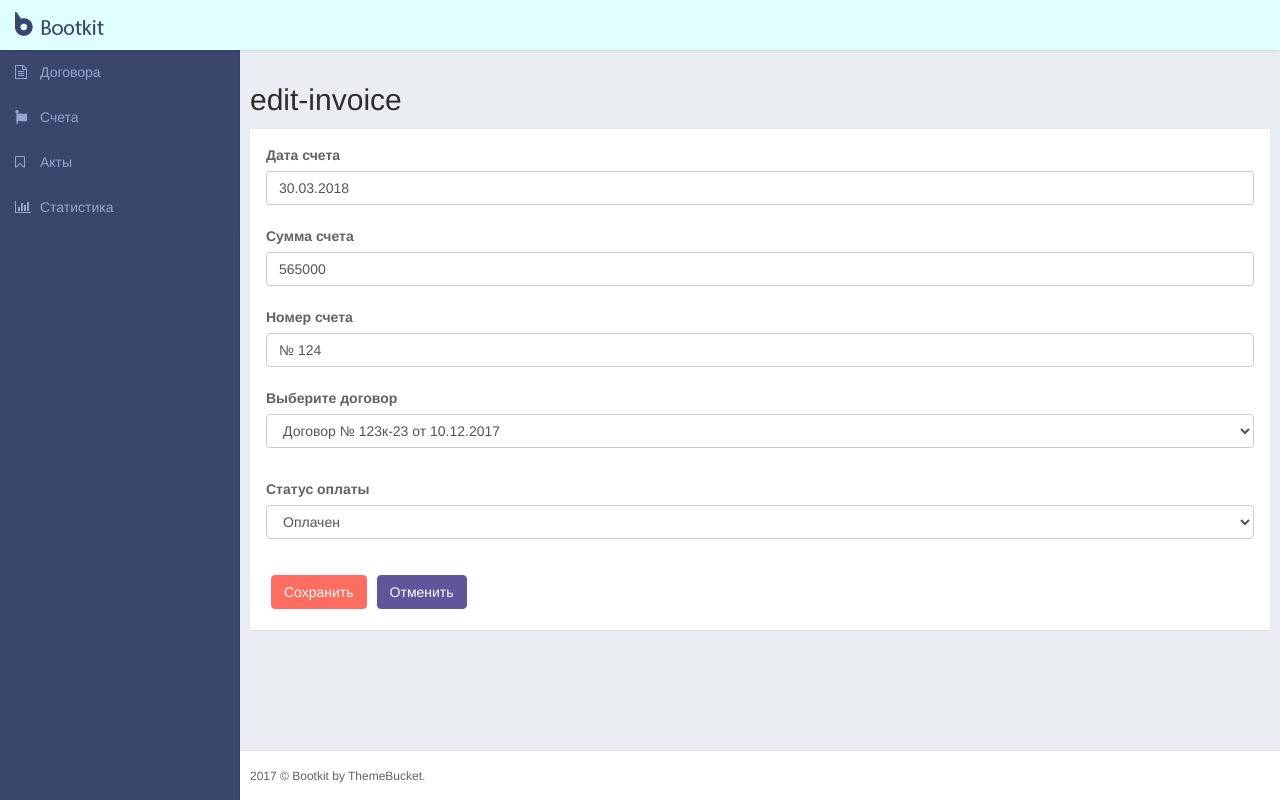
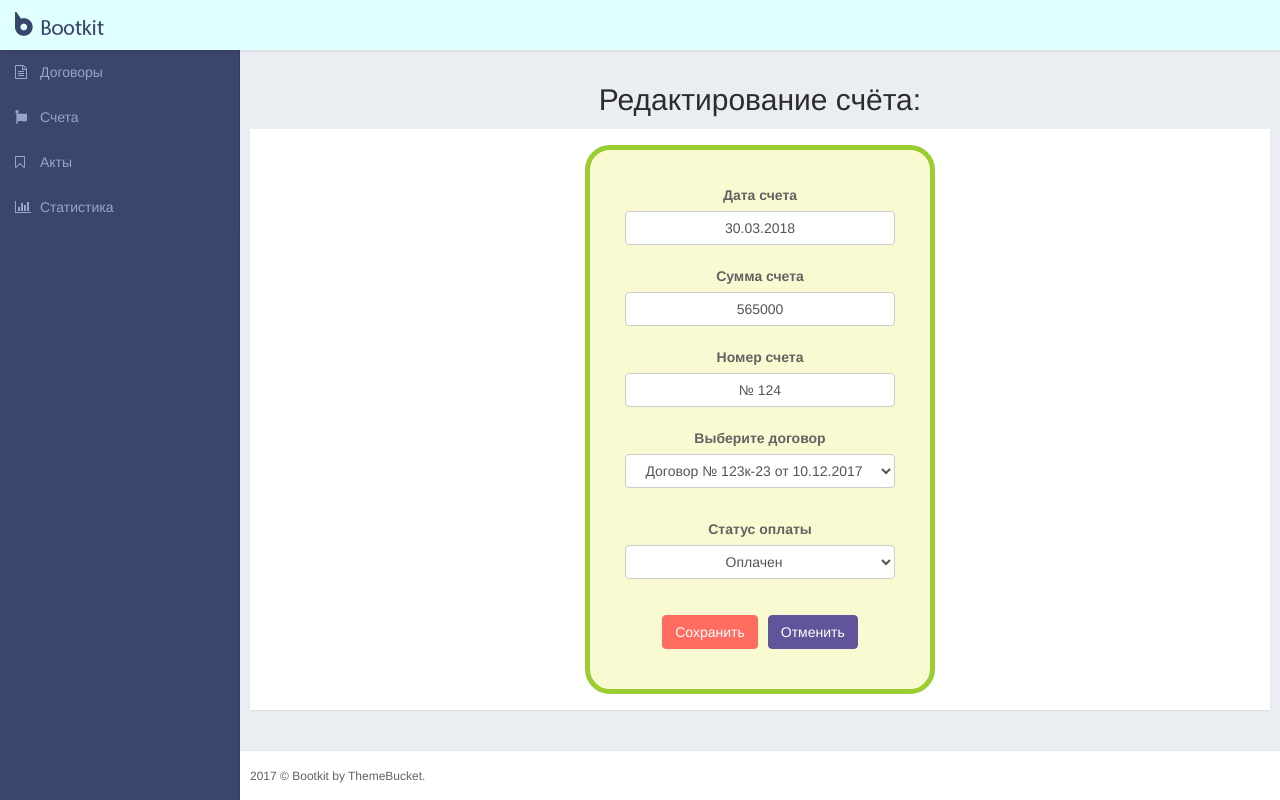
Before and after one commit to MycTau/document-app-prod, a Vue app: page /invoices/1/edit in a window 1280 px wide. Built offline with nearby package versions, Linux system fonts and the light colour scheme.

Commit message:
Added styles to Acts, Contracts, Invoices

```diff
--- a/src/components/Body.vue
+++ b/src/components/Body.vue
@@ -3,7 +3,7 @@
         <div class="ui-content-body">
 
             <div class="ui-container">
-                <h2>{{this.$route.name}}</h2>
+                <h2 class="section__name" >{{Name}}</h2>
                 <div class="row">
                     <div class="col-md-12">
                         <div class="panel">
@@ -187,10 +187,47 @@
 
 <script>
     export default {
-        name: "Body"
+        name: "Body",
+        computed: {
+            Name: function () {
+                switch (this.$route.name) {
+                    case 'contracts-list':
+                        return 'Список договоров:';
+                    case 'new-contract':
+                        return 'Создание нового договора:';
+                    case 'edit-contract':
+                        return 'Редактирование договора:';
+                    case 'delete-contract':
+                        return 'Удаление договора:';
+                    case 'invoices-list':
+                        return 'Список счетов:';
+                    case 'new-invoice':
+                        return 'Создание нового счёта:';
+                    case 'edit-invoice':
+                        return 'Редактирование счёта:';
+                    case 'delete-invoice':
+                        return 'Удаление счёта:';
+                    case 'acts-list':
+                        return 'Список актов:';
+                    case 'new-act':
+                        return 'Создание нового акта:';
+                    case 'edit-act':
+                        return 'Редактирование акта:';
+                    case 'delete-act':
+                        return 'Удаление акта:';
+                    case 'dashboard':
+                        return 'Статистика договоров:'
+
+                    default:
+                        return this.$route.name
+                }
+            }
+        }
     }
 </script>
 
 <style scoped>
-
+    .section__name {
+        text-align: center;
+    }
 </style>
--- a/src/components/Sidebar.vue
+++ b/src/components/Sidebar.vue
@@ -2,7 +2,7 @@
     <aside id="aside" class="ui-aside">
         <ul class="nav" ui-nav>
             <li>
-                <router-link to="/contracts"><i class="fa fa-file-text-o"></i><span>Договора</span></router-link>
+                <router-link to="/contracts"><i class="fa fa-file-text-o"></i><span>Договоры</span></router-link>
             </li>
             <li>
                 <router-link to="/invoices" href="font-awesome.html"><i class="fa fa-font-awesome"></i><span>Счета</span></router-link>
--- a/src/store.js
+++ b/src/store.js
@@ -11,7 +11,7 @@ export default new Vuex.Store({
       {id: 3, number: '№ 845-ЗК', date: '10.01.2019', type_id: 3, amount: '1290000'}
     ],
     types: [
-      {id: 1, name: 'transport-expedition', full_name: 'Транспортно-экспедиционное обслуживание'},
+      {id: 1, name: 'transport-expedition', full_name: 'Экспедирование'},
       {id: 2, name: 'transport', full_name: 'Транспортные услуги'},
       {id: 3, name: 'warehouse', full_name: 'Складские услуги'}
     ],
--- a/src/views/ActsDelete.vue
+++ b/src/views/ActsDelete.vue
@@ -1,6 +1,6 @@
 <template>
-    <div>
-        <h2>Действительно удаляем?</h2>
+    <div class="table__form">
+        <h1 style="color: darkblue">Действительно удаляем?</h1>
         <br>
         <button v-on:click="deleteFormActClicked" class="btn btn-danger">Подтверждаю</button>
         <button v-on:click="$emit('act-form-canceled')" class="btn btn-primary">Отменить</button>
@@ -31,4 +31,13 @@
     .btn {
         margin: 5px;
     }
+    .table__form {
+        padding: 35px;
+        width: 350px;
+        margin: 0 auto;
+        text-align: center;
+        border: 5px solid yellowgreen;
+        border-radius: 25px;
+        background: lightgoldenrodyellow;
+    }
 </style>
--- a/src/views/ActsForm.vue
+++ b/src/views/ActsForm.vue
@@ -1,18 +1,18 @@
 <template>
-    <div>
+    <div class="table__form">
         <label>Дата акта</label>
-        <input class="form-control" placeholder="" type="text" v-model="date">
+        <input class="form-control" placeholder="dd.mm.yyyy" type="text" v-model="date">
         <br>
         <label>Выберите счет</label>
-        <select class="form-control mb-10" v-model="invoice_id">
+        <select class="form-control mb-10 select__style" v-model="invoice_id">
             <option v-for="invoice in $store.state.invoices" v-bind:value="invoice.id">{{`Счёт ${invoice.number} от ${invoice.date}`}}</option>
         </select>
         <br>
         <label>Сумма акта</label>
-        <input class="form-control" placeholder="" type="text" v-model="sum">
+        <input class="form-control" placeholder="Укажите сумму акта" type="text" v-model="sum">
         <br>
         <label>Статус оплаты</label>
-        <select class="form-control mb-10" v-model="state_id">
+        <select class="form-control mb-10 select__style" v-model="state_id">
             <option v-for="state in $store.state.states" v-bind:value="state.id">{{state.full_name}}</option>
         </select>
         <br>
@@ -65,4 +65,19 @@
     .btn {
         margin: 5px;
     }
+    .table__form {
+        padding: 35px;
+        width: 350px;
+        margin: 0 auto;
+        text-align: center;
+        border: 5px solid yellowgreen;
+        border-radius: 25px;
+        background: lightgoldenrodyellow;
+    }
+    .form-control {
+        text-align: center;
+    }
+    .select__style {
+        text-align-last: center;
+    }
 </style>
--- a/src/views/ContractsDelete.vue
+++ b/src/views/ContractsDelete.vue
@@ -1,6 +1,6 @@
 <template>
-    <div>
-        <h2>Действительно удаляем?</h2>
+    <div class="table__form">
+        <h1 style="color: darkblue">Действительно удаляем?</h1>
         <br>
         <button v-on:click="deleteFormContractClicked" class="btn btn-danger">Подтверждаю</button>
         <button v-on:click="$emit('contract-form-canceled')" class="btn btn-primary">Отменить</button>
@@ -31,4 +31,13 @@
     .btn {
         margin: 5px;
     }
+    .table__form {
+        padding: 35px;
+        width: 350px;
+        margin: 0 auto;
+        text-align: center;
+        border: 5px solid yellowgreen;
+        border-radius: 25px;
+        background: lightgoldenrodyellow;
+    }
 </style>
--- a/src/views/ContractsForm.vue
+++ b/src/views/ContractsForm.vue
@@ -1,18 +1,18 @@
 <template>
-    <div>
+    <div class="table__form">
         <label>Номер договора</label>
-        <input class="form-control" placeholder="" type="text" v-model="number">
+        <input class="form-control" placeholder="Укажите номер договора" type="text" v-model="number">
         <br>
         <label>Дата договора</label>
-        <input class="form-control" type="text" v-model="date">
+        <input class="form-control" placeholder="dd.mm.yyyy" type="text" v-model="date">
         <br>
         <label>Тип договора</label>
-        <select class="form-control mb-10" v-model="type_id">
+        <select class="form-control mb-10 select__style" v-model="type_id">
             <option v-for="type in $store.state.types" v-bind:value="type.id">{{type.full_name}}</option>
         </select>
         <br>
         <label>Сумма договора</label>
-        <input class="form-control" placeholder="" type="number" v-model="amount">
+        <input class="form-control" placeholder="Укажите сумму договора" type="number" v-model="amount">
         <br>
 
         <button v-on:click="submitFormContractClicked" class="btn btn-danger">Сохранить</button>
@@ -62,4 +62,19 @@
     .btn {
         margin: 5px;
     }
+    .table__form {
+        padding: 35px;
+        width: 350px;
+        margin: 0 auto;
+        text-align: center;
+        border: 5px solid yellowgreen;
+        border-radius: 25px;
+        background: lightgoldenrodyellow;
+    }
+    .form-control {
+        text-align: center;
+    }
+    .select__style {
+        text-align-last: center;
+    }
 </style>
--- a/src/views/InvoicesDelete.vue
+++ b/src/views/InvoicesDelete.vue
@@ -1,6 +1,6 @@
 <template>
-<div>
-    <h2>Действительно удаляем?</h2>
+<div class="table__form">
+    <h1 style="color: darkblue">Действительно удаляем?</h1>
     <br>
     <button v-on:click="deleteFormInvoiceClicked" class="btn btn-danger">Подтверждаю</button>
     <button v-on:click="$emit('invoice-form-canceled')" class="btn btn-primary">Отменить</button>
@@ -32,4 +32,13 @@
     .btn {
         margin: 5px;
     }
+    .table__form {
+        padding: 35px;
+        width: 350px;
+        margin: 0 auto;
+        text-align: center;
+        border: 5px solid yellowgreen;
+        border-radius: 25px;
+        background: lightgoldenrodyellow;
+    }
 </style>
--- a/src/views/InvoicesForm.vue
+++ b/src/views/InvoicesForm.vue
@@ -1,21 +1,21 @@
 <template>
-    <div>
+    <div class="table__form">
         <label>Дата счета</label>
-        <input class="form-control" placeholder="" type="text" v-model="date">
+        <input class="form-control" placeholder="dd.mm.yyyy" type="text" v-model="date">
         <br>
         <label>Сумма счета</label>
-        <input class="form-control" type="text" v-model="sum">
+        <input class="form-control" placeholder="Укажите сумму счета" type="text" v-model="sum">
         <br>
         <label>Номер счета</label>
-        <input class="form-control" type="text" v-model="number">
+        <input class="form-control" type="text" placeholder="Укажите номер счета" v-model="number">
         <br>
         <label>Выберите договор</label>
-        <select class="form-control mb-10" v-model="contract_id">
+        <select class="form-control mb-10 select__style" v-model="contract_id">
             <option v-for="contract in $store.state.contracts" v-bind:value="contract.id">{{`Договор ${contract.number} от ${contract.date}`}}</option>
         </select>
         <br>
         <label>Статус оплаты</label>
-        <select class="form-control mb-10" v-model="status_id">
+        <select class="form-control mb-10 select__style" v-model="status_id">
             <option v-for="status in $store.state.statuses" v-bind:value="status.id">{{status.full_name}}</option>
         </select>
         <br>
@@ -69,4 +69,20 @@
     .btn {
         margin: 5px;
     }
+    .table__form {
+        padding: 35px;
+        width: 350px;
+        margin: 0 auto;
+        text-align: center;
+        border: 5px solid yellowgreen;
+        border-radius: 25px;
+        background: lightgoldenrodyellow;
+    }
+    .form-control {
+        text-align: center;
+    }
+    .select__style {
+        text-align-last: center;
+    }
+
 </style>
```
